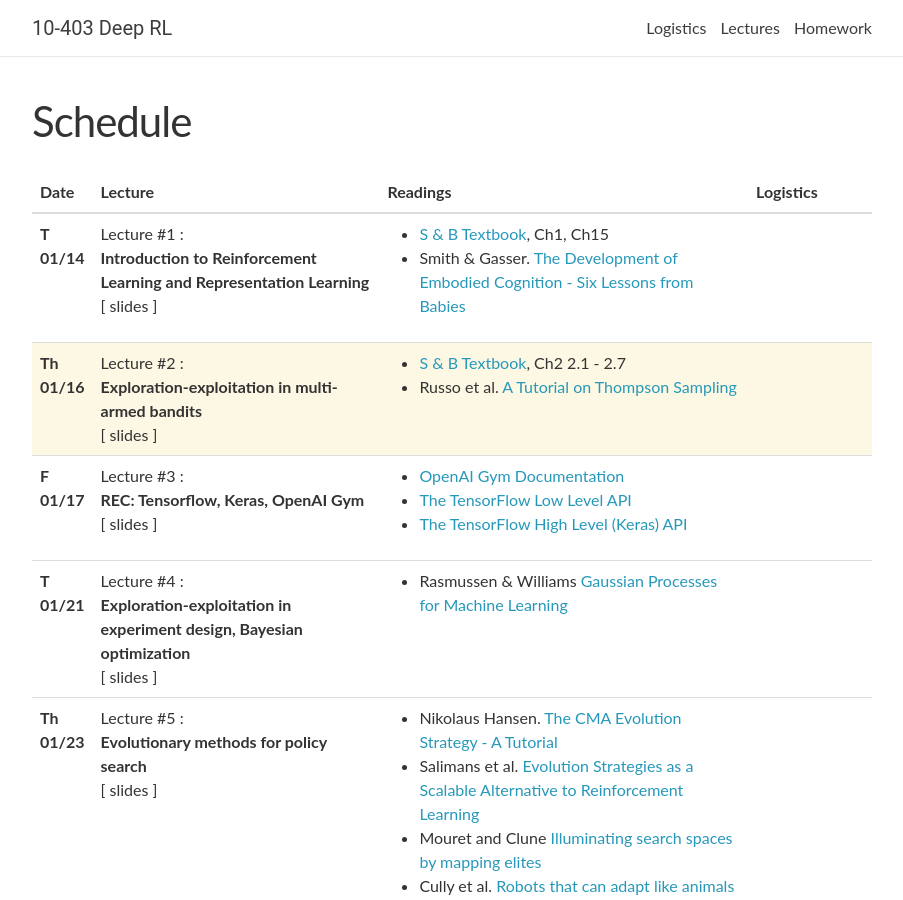
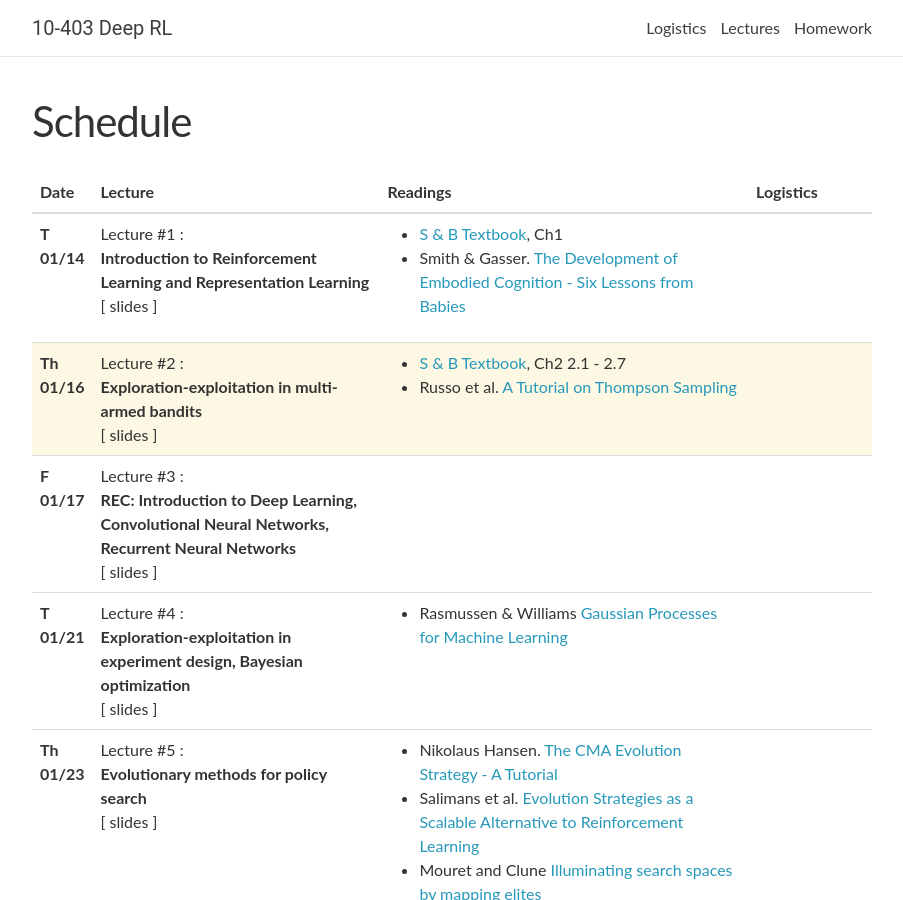
Before and after one commit to cmudeeprl/Spring202010403website, a Jekyll site: the page built from _pages/lectures.md, in a window 1280 px wide and 900 px high. Shown: the whole window, without its empty margins (188-1091 px from the left). Built offline with Jekyll 4.4.1, drawn with Linux system fonts in a browser that asks for light colours; nearby versions of some CDN libraries; comment, search, counter and statistics services are not loaded.

Commit message:
Schedule, timing update

```diff
--- a/_data/lectures.yml
+++ b/_data/lectures.yml
@@ -6,7 +6,7 @@
   # video: https://scs.hosted.panopto.com/Panopto/Pages/Viewer.aspx?id=af64778a-feec-4aee-bf3c-aab500f2d03a
   notes:
   readings:
-    - <a href="http://incompleteideas.net/book/RLbook2018.pdf" target="_blank">S & B Textbook</a>, Ch1, Ch15
+    - <a href="http://incompleteideas.net/book/RLbook2018.pdf" target="_blank">S & B Textbook</a>, Ch1
     - Smith & Gasser. <a href="http://cogs.indiana.edu/~cogdev/labwork/6_lessons.pdf" target="_blank">The Development of Embodied Cognition - Six Lessons from Babies</a>
   logistics:
 
@@ -26,15 +26,15 @@
 - date: F 01/17
   lecturer:
   title: >
-    <strong>REC: Tensorflow, Keras, OpenAI Gym</strong>
+    <strong>REC: Introduction to Deep Learning, Convolutional Neural Networks, Recurrent Neural Networks</strong>
   # slides: https://cmudeeprl.github.io/Spring202010403website/assets/lectures/recitation_2_1.pdf
   # slides2: https://cmudeeprl.github.io/Spring202010403website/assets/lectures/recitation_2_2.pdf
   # video: https://scs.hosted.panopto.com/Panopto/Pages/Viewer.aspx?id=eb36184f-8f73-4880-9751-aab500f4b44e
   notes:
   readings:
-    - <a href="http://gym.openai.com/docs/" target=  "_blank">OpenAI Gym Documentation</a>
-    - <a href="https://www.tensorflow.org/guide/low_level_intro" target=  "_blank">The TensorFlow Low Level API</a>
-    - <a href="https://www.tensorflow.org/guide/keras" target=  "_blank">The TensorFlow High Level (Keras) API</a>
+    # - <a href="http://gym.openai.com/docs/" target=  "_blank">OpenAI Gym Documentation</a>
+    # - <a href="https://www.tensorflow.org/guide/low_level_intro" target=  "_blank">The TensorFlow Low Level API</a>
+    # - <a href="https://www.tensorflow.org/guide/keras" target=  "_blank">The TensorFlow High Level (Keras) API</a>
   logistics:
 
 - date: T 01/21
```
Also changed, not shown: _pages/about.md (+1 -1 lines).
